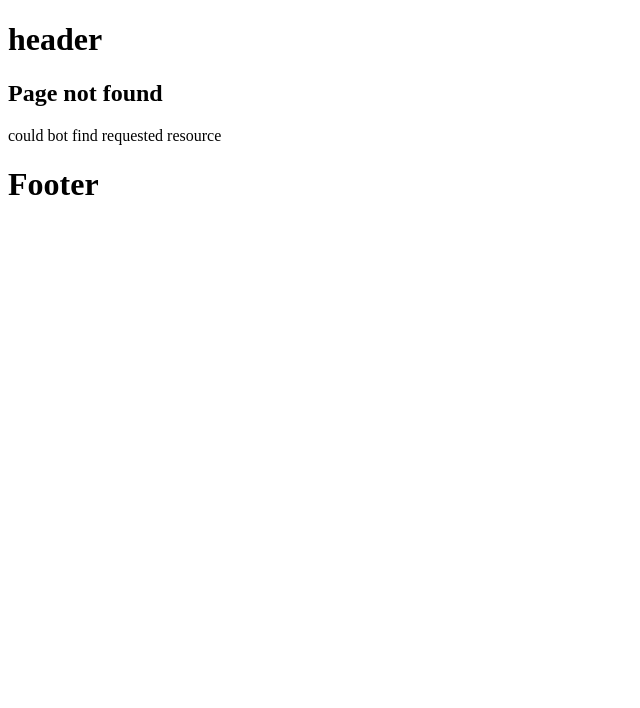
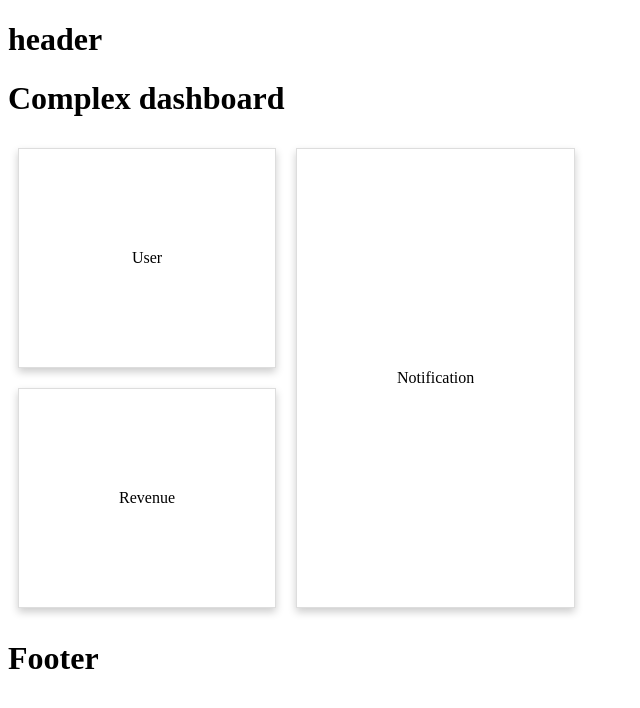
Before and after one commit to Minamyle/Learning-Nextjs14, a Next.js app: page /complex-dashboard in a window 1280 px wide. Before the commit this address had no page. Shown: the top 708 px of the page, without its empty margins (0-640 px from the left). Built offline with nearby package versions, Linux system fonts and the light colour scheme.

Commit message:
added:parallel Routes

```diff
--- /dev/null
+++ b/src/app/complex-dashboard/@notifications/page.tsx
@@ -0,0 +1,5 @@
+import Card from "@/components/card";
+
+export default function Notification() {
+  return <Card>Notification</Card>;
+}
--- /dev/null
+++ b/src/app/complex-dashboard/@revenue/page.tsx
@@ -0,0 +1,5 @@
+import Card from "@/components/card";
+
+export default function RevenuMetrics() {
+  return <Card>Revenue</Card>;
+}
--- /dev/null
+++ b/src/app/complex-dashboard/@users/page.tsx
@@ -0,0 +1,5 @@
+import Card from "@/components/card";
+
+export default function UserAnalytic() {
+  return <Card>User</Card>;
+}
--- /dev/null
+++ b/src/app/complex-dashboard/layout.tsx
@@ -0,0 +1,24 @@
+export default function DashbordLayout({
+  children,
+  users,
+  revenue,
+  notifications,
+}: {
+  children: React.ReactNode;
+  users: React.ReactNode;
+  revenue: React.ReactNode;
+  notifications: React.ReactNode;
+}) {
+  return (
+    <>
+      <div>{children}</div>
+      <div style={{ display: "flex" }}>
+        <div style={{ display: "flex", flexDirection: "column" }}>
+          <div>{users}</div>
+          <div>{revenue}</div>
+        </div>
+        <div style={{ display: "flex", flex: 1 }}>{notifications}</div>
+      </div>
+    </>
+  );
+}
--- /dev/null
+++ b/src/app/complex-dashboard/page.tsx
@@ -0,0 +1,3 @@
+export default function ComplexDashboard() {
+  return <h1>Complex dashboard</h1>;
+}
--- /dev/null
+++ b/src/components/card.tsx
@@ -0,0 +1,16 @@
+import React from "react";
+
+const card = ({ children }: { children: React.ReactNode }) => {
+  const cardStyle = {
+    padding: "100px",
+    margin: "10px",
+    boxShadow: "0 4px 8px 0 rgba(0, 0, 0, 0.2)",
+    border: "1px solid #ddd",
+    display: "flex",
+    justifyContent: "center",
+    alignItems: "center",
+  };
+  return <div style={cardStyle}>{children}</div>;
+};
+
+export default card;
```
